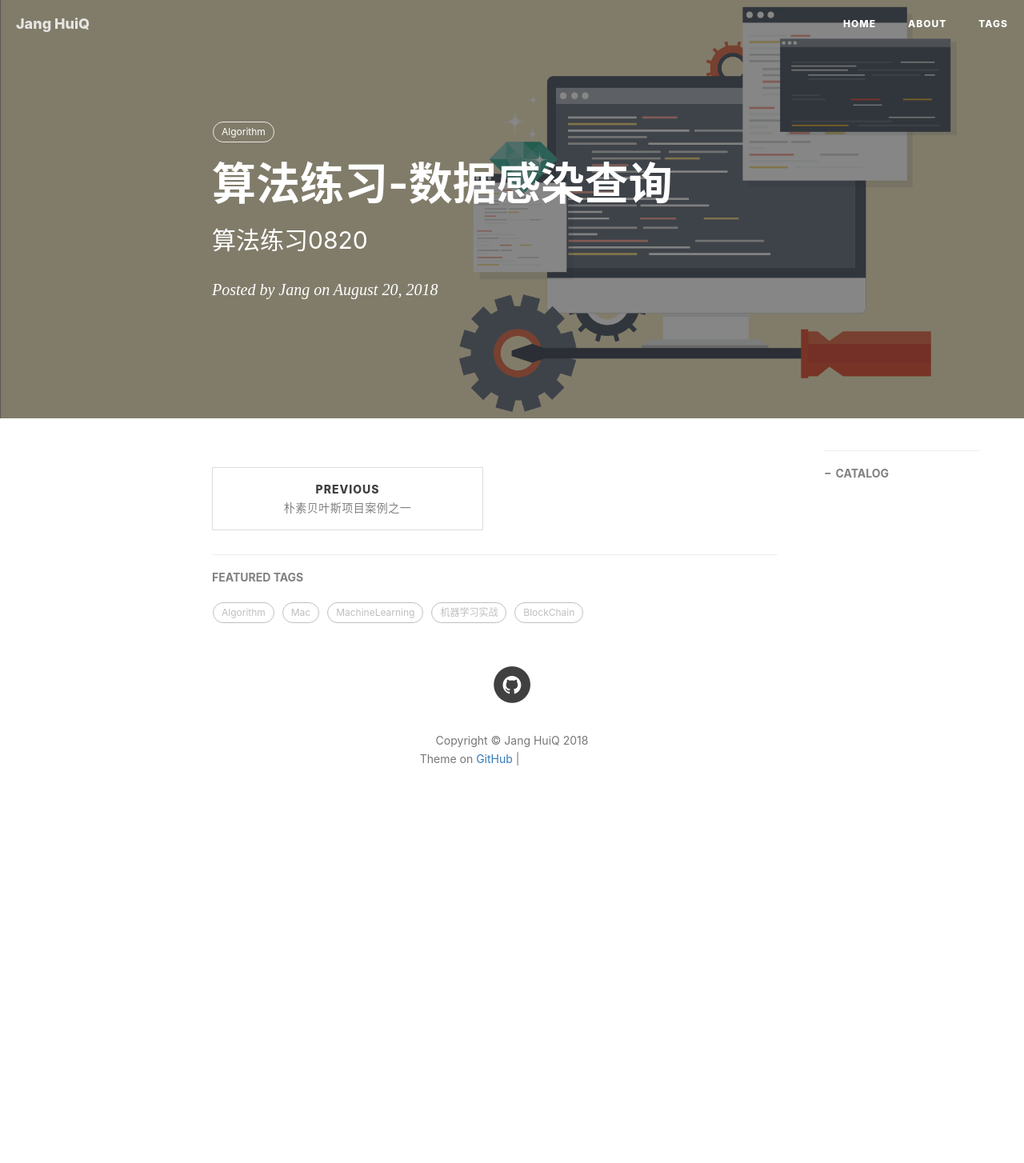
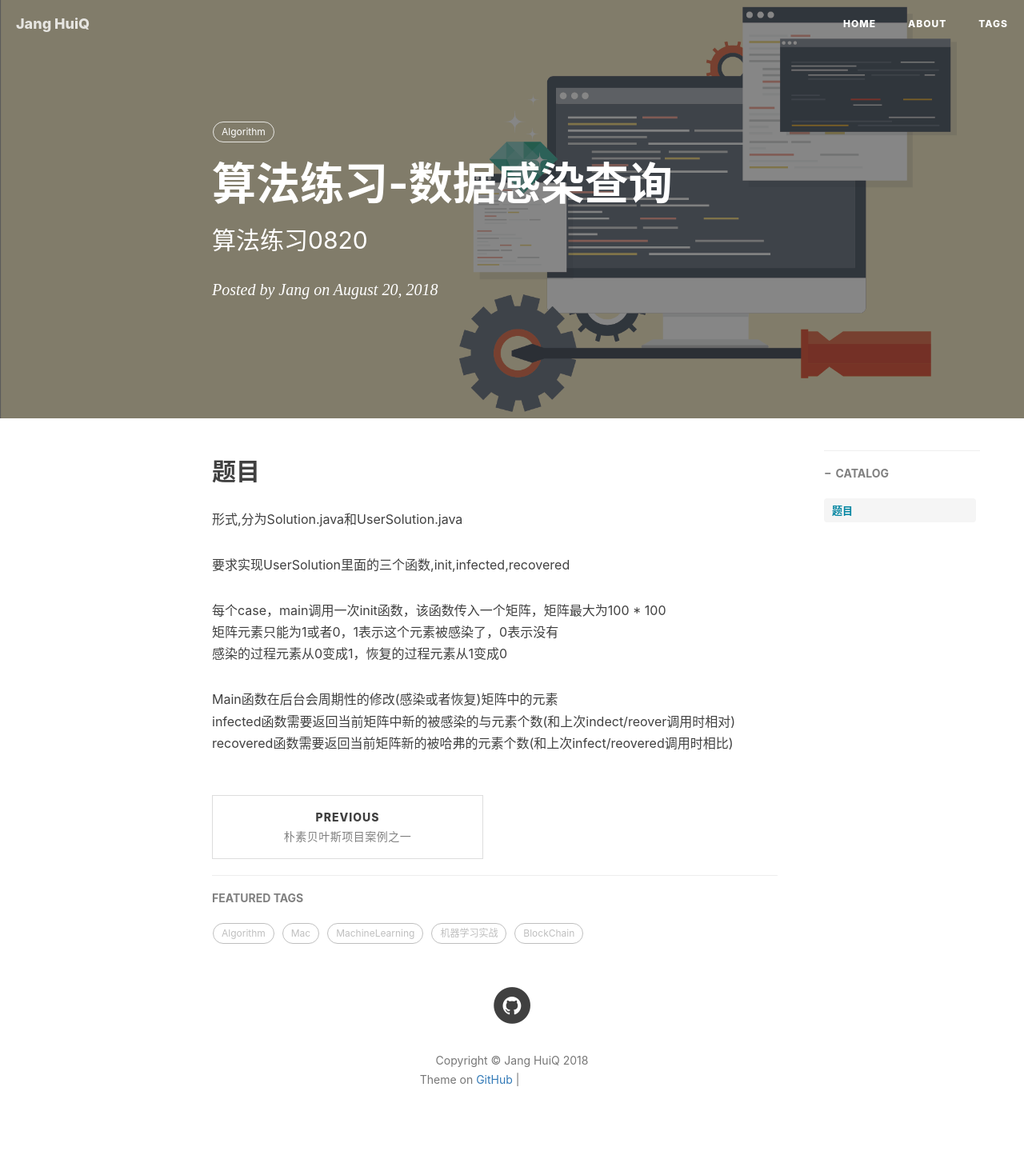
Before and after one commit to jangzc/jangzc.github.io, a Jekyll site: the page built from _posts/2018-08-20-算法练习.md, in a window 1280 px wide. Shown: the whole page at 80% size. Built offline with Jekyll 4.4.1, drawn with Linux system fonts in a browser that asks for light colours; nearby versions of some CDN libraries; comment, search, counter and statistics services are not loaded; before the commit the page ends 1053 px from its top, so only the background shows below that; grey boxes are pictures that could not be loaded.

Commit message:
Update 2018-08-20-算法练习.md

```diff
--- a/_posts/2018-08-20-算法练习.md
+++ b/_posts/2018-08-20-算法练习.md
@@ -9,3 +9,16 @@ catalog: true
 tags:
     - Algorithm
 ---
+
+## 题目<br>
+形式,分为Solution.java和UserSolution.java<br>
+
+要求实现UserSolution里面的三个函数,init,infected,recovered<br>
+
+每个case，main调用一次init函数，该函数传入一个矩阵，矩阵最大为100 * 100<br>
+矩阵元素只能为1或者0，1表示这个元素被感染了，0表示没有<br>
+感染的过程元素从0变成1，恢复的过程元素从1变成0<br>
+
+Main函数在后台会周期性的修改(感染或者恢复)矩阵中的元素<br>
+infected函数需要返回当前矩阵中新的被感染的与元素个数(和上次indect/reover调用时相对)
+recovered函数需要返回当前矩阵新的被哈弗的元素个数(和上次infect/reovered调用时相比)
```
